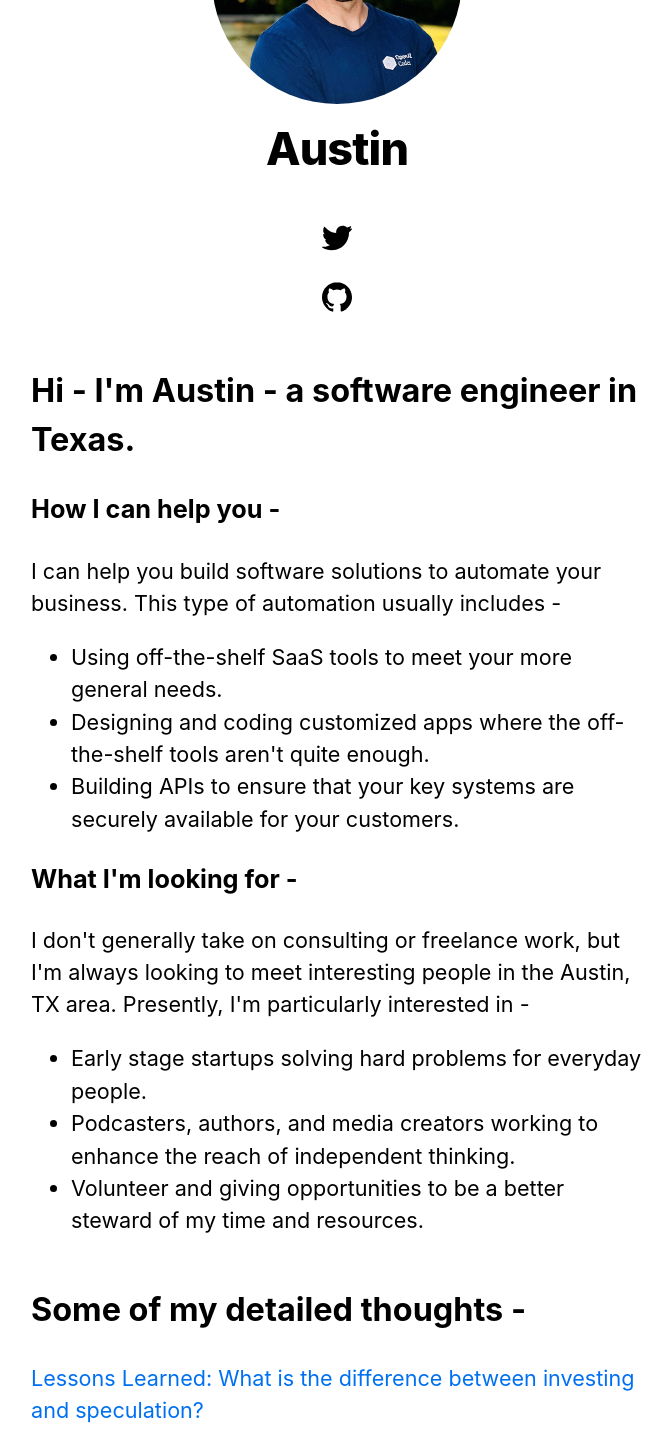
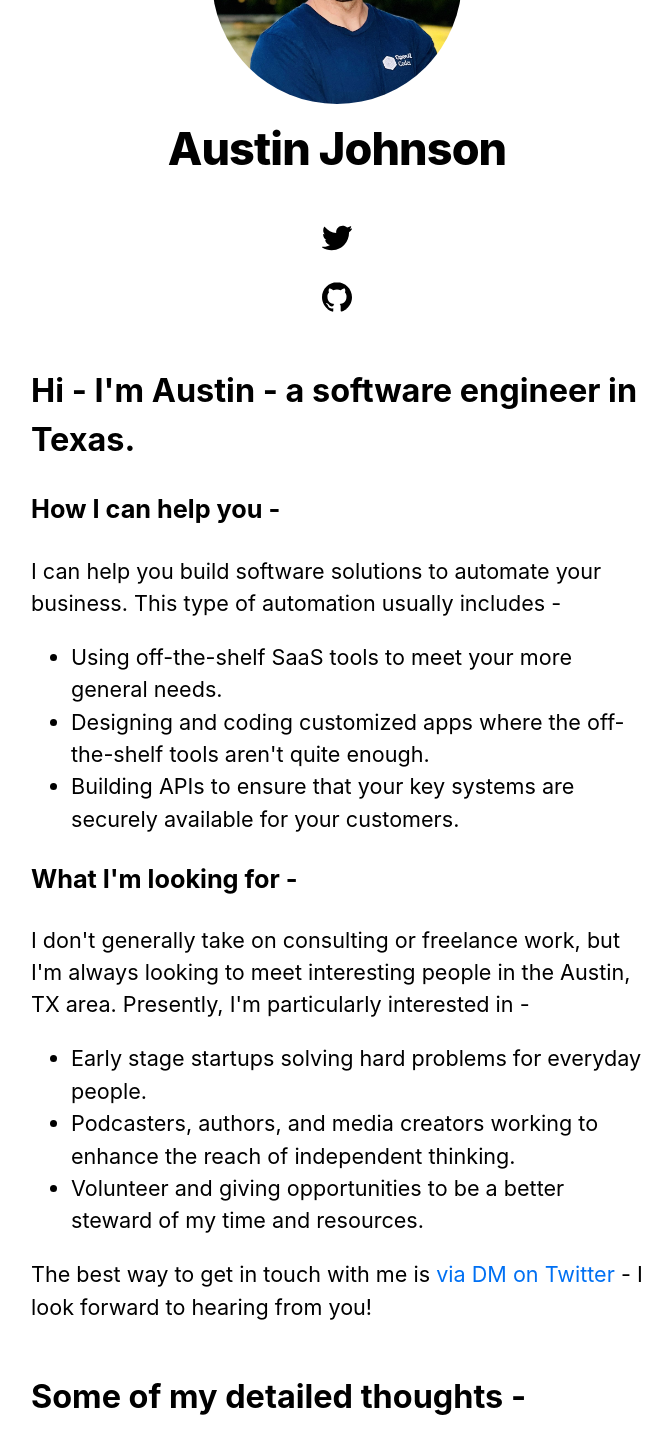
Before and after one commit to AustonianAI/blog, a Next.js app: page / in a window 1280 px wide. Shown: the part 200-1635 px from the top of the page, without its empty margins (303-975 px from the left). Built offline with nearby package versions, Linux system fonts and the light colour scheme.

Commit message:
get in touch updated

```diff
--- a/components/layout.js
+++ b/components/layout.js
@@ -4,8 +4,8 @@ import styles from "./layout.module.css";
 import utilStyles from "../styles/utils.module.css";
 import Link from "next/link";
 
-const name = "Austin";
-export const siteTitle = "Austin | Software Engineer in Austin, TX";
+const name = "Austin Johnson";
+export const siteTitle = "Austin Johnson | ATX Software Engineer";
 
 export default function Layout({ children, home }) {
   return (
--- a/pages/index.js
+++ b/pages/index.js
@@ -51,6 +51,13 @@ export default function Home({ allPostsData }) {
             </li>
           </ul>
         </p>
+        <p>
+          The best way to get in touch with me is{" "}
+          <Link href={"https://twitter.com/austin_atx_"}>
+            via DM on Twitter
+          </Link>{" "}
+          - I look forward to hearing from you!
+        </p>
       </section>
       <section className={`${utilStyles.headingMd} ${utilStyles.padding1px}`}>
         <h2>Some of my detailed thoughts - </h2>
```
